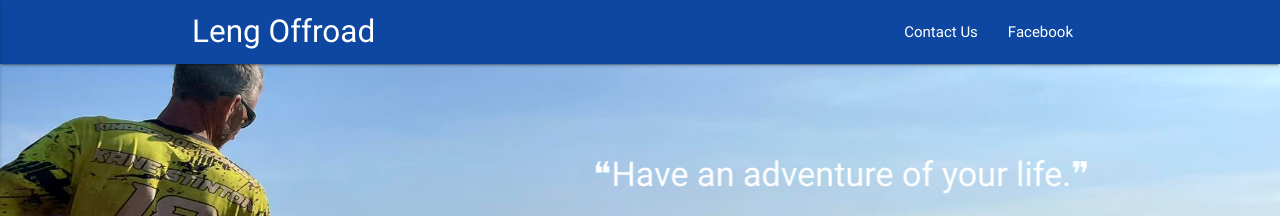
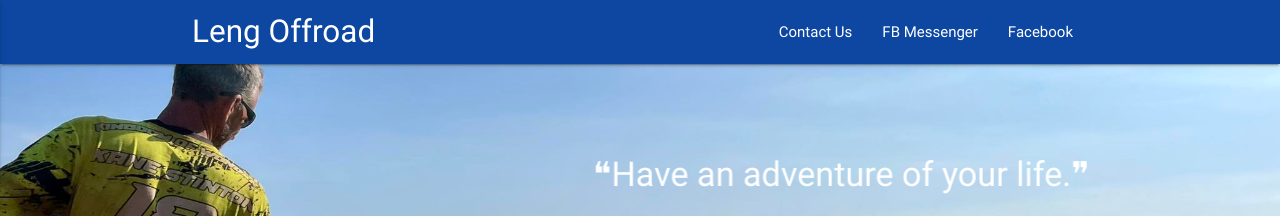
Before and after one commit to yong-lim/offroad-adv, a Jekyll site: the page built from index.md, in a window 1280 px wide. Shown: the top 216 px of the page. Built offline with Jekyll 4.4.1, drawn with Linux system fonts in a browser that asks for light colours; nearby versions of some CDN libraries.

Commit message:
Add FB Messenger to menu

```diff
--- a/_data/nav.yml
+++ b/_data/nav.yml
@@ -1,4 +1,6 @@
 - title : Contact Us
   link  : "#contact"
+- title : FB Messenger
+  link  : "https://m.me/leng.i.leng?hash=Aba_JO2mNR2jpycN&source_id=6946816"
 - title : Facebook
   link  : "https://www.facebook.com/leng.i.leng"
```
